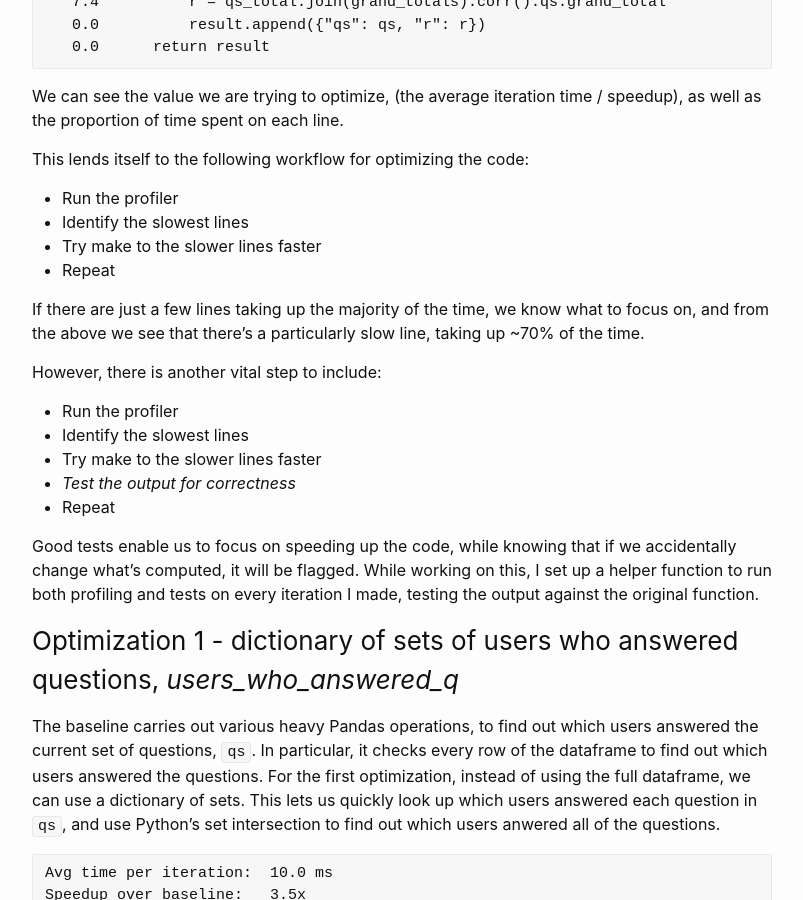
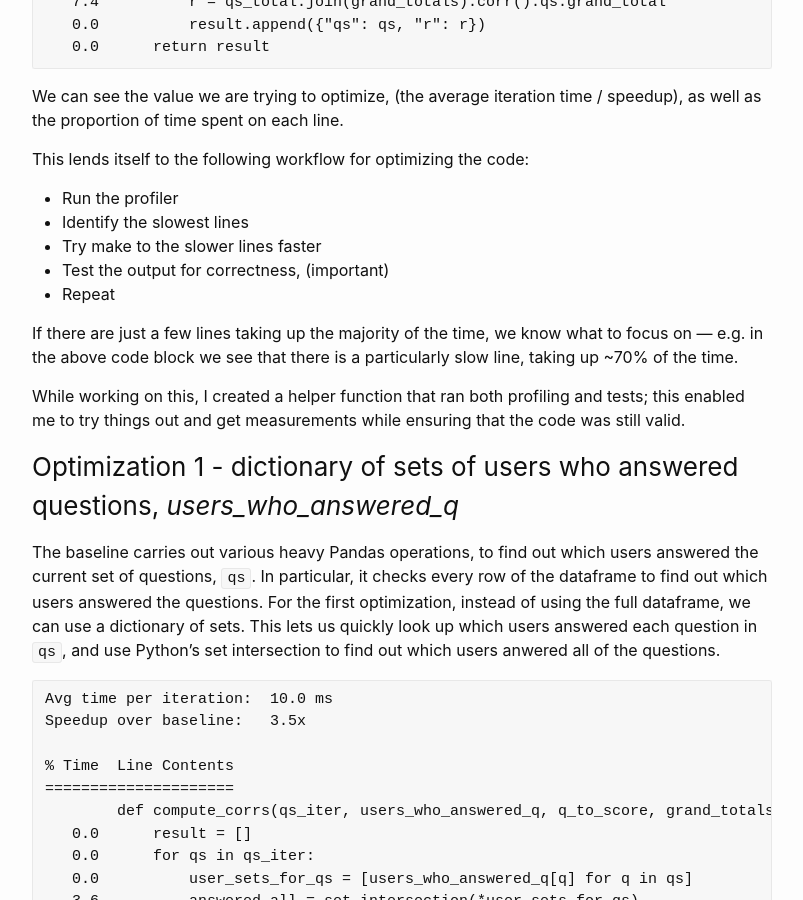
Before and after one commit to sradc/sradc.github.io, a Jekyll site: the page built from _posts/2023-10-29-python-corrset-optimization.md, in a window 1280 px wide and 900 px high, scrolled down 2236 px. Shown: the whole window, without its empty margins (238-1041 px from the left). Built offline with Jekyll 4.4.1, drawn with Linux system fonts in a browser that asks for light colours; comment, search, counter and statistics services are not loaded; some of the changed text lies outside the part shown.

Commit message:
corrset post: tidied up paragraph a litlte bit, made more concise

```diff
--- a/_posts/2023-10-29-python-corrset-optimization.md
+++ b/_posts/2023-10-29-python-corrset-optimization.md
@@ -114,22 +114,12 @@ This lends itself to the following workflow for optimizing the code:
 - Run the profiler
 - Identify the slowest lines
 - Try make to the slower lines faster
+- Test the output for correctness, (important)
 - Repeat
 
-If there are just a few lines taking up the majority of the time, we know what to focus on, and from the above we see that there's a particularly slow line, taking up ~70% of the time.
+If there are just a few lines taking up the majority of the time, we know what to focus on — e.g. in the above code block we see that there is a particularly slow line, taking up ~70% of the time.
 
-However, there is another vital step to include:
-
-- Run the profiler
-- Identify the slowest lines
-- Try make to the slower lines faster
-- _Test the output for correctness_
-- Repeat
-
-Good tests enable us to focus on speeding up the code,
-while knowing that if we accidentally change what's computed, it will be flagged.
-While working on this, I set up a helper function to run both profiling
-and tests on every iteration I made, testing the output against the original function.
+While working on this, I created a helper function that ran both profiling and tests; this enabled me to try things out and get measurements while ensuring that the code was still valid.
 
 ### Optimization 1 - dictionary of sets of users who answered questions, _users_who_answered_q_
 
```
Also changed, not shown: other parts of _posts/2023-10-29-python-corrset-optimization.md (+1 -1 lines).
